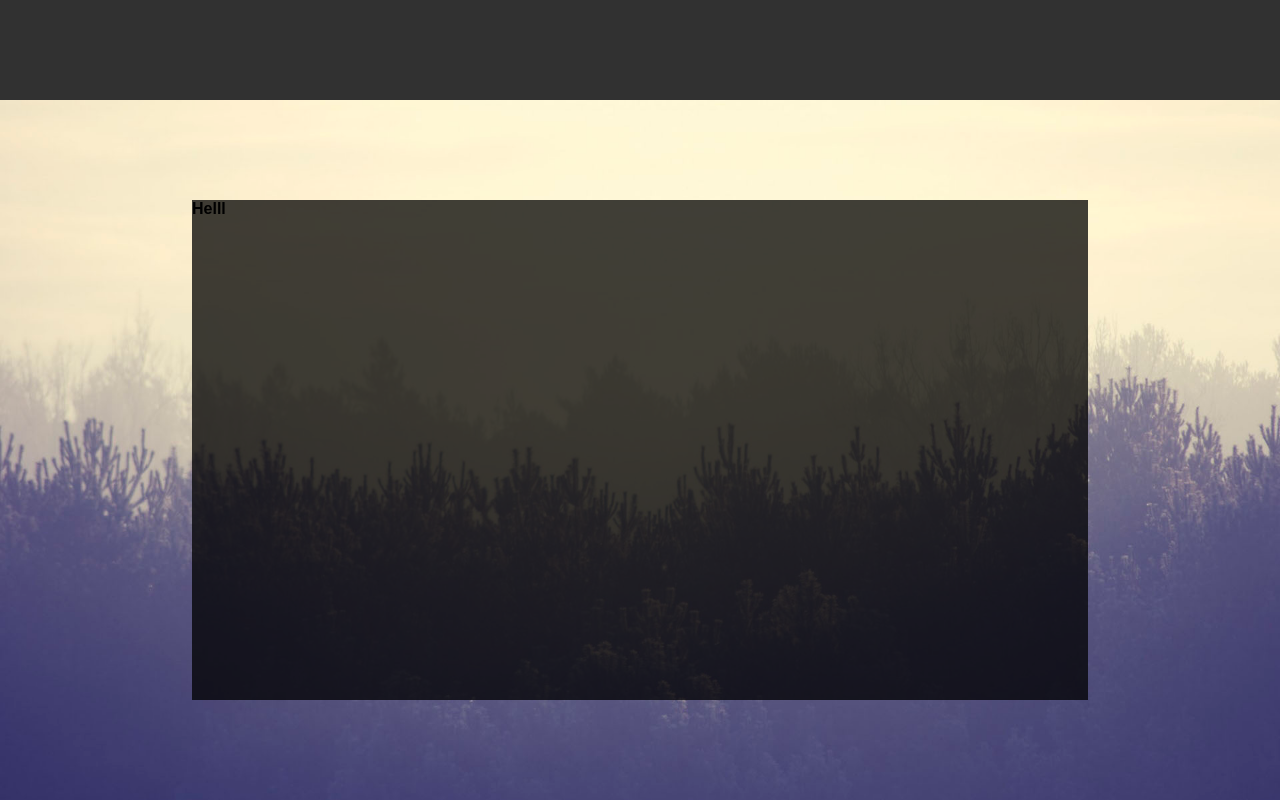
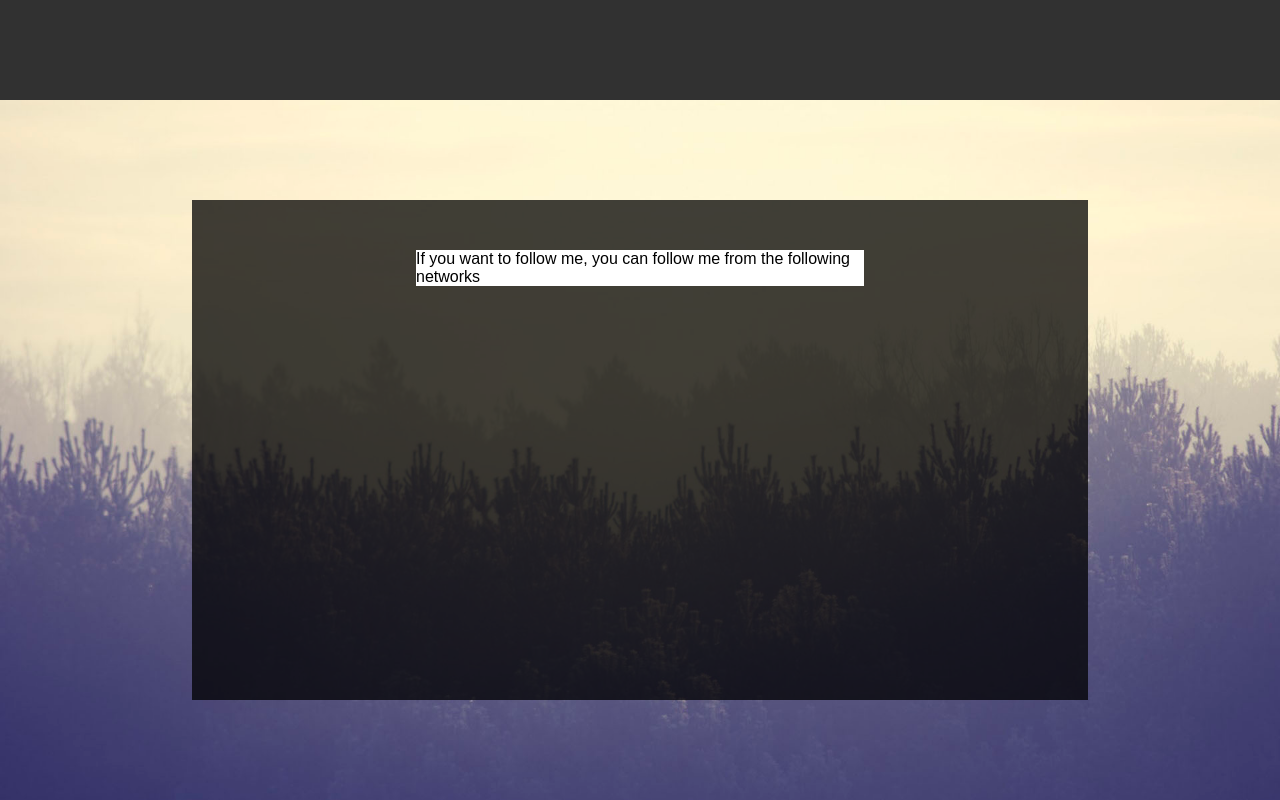
Before and after one commit to MahsumaRezai/MyProtfolio, a React (Create React App) app: page /CONTACT in a window 1280 px wide. Shown: the part 700-1500 px from the top of the page. Built offline with nearby package versions, Linux system fonts and the light colour scheme.

Commit message:
add for today

```diff
--- /dev/null
+++ b/src/Pages/Contact/Cart.js
@@ -0,0 +1,9 @@
+import React from 'react';
+import classes from './Cart.module.css'
+const Cart = props => {
+    return (
+        <div className={`${classes.card} ${props.className}`}>{props.children}</div>
+    )
+
+}
+export default Cart;
--- /dev/null
+++ b/src/Pages/Contact/Cart.module.css
@@ -0,0 +1,5 @@
+.card{
+    background: white;
+    width: 50%;
+    margin: auto;
+}
--- a/src/Pages/Contact/Contact.module.css
+++ b/src/Pages/Contact/Contact.module.css
@@ -3,5 +3,6 @@
     width: 70%;
     margin: auto;
     height: 500px;
+    padding-top: 50px
 
 }
--- a/src/Pages/Contact/Contacts.js
+++ b/src/Pages/Contact/Contacts.js
@@ -1,13 +1,24 @@
 import { Fragment } from "react";
 import React from 'react';
 import classes from './Contact.module.css'
+import Cart from "./Cart";
 
 
 const Contacts = (props) => {
     return (
         <Fragment>
             <div className={classes.contact} >
-                <h4>Helll</h4>
+                <Cart>
+                    <div>
+                        <div>
+                            <p>If you want to follow me, you can follow me from the following networks</p>
+                        </div>
+                        <div>
+
+                        </div>
+                    </div>
+                </Cart>
+
 
             </div>
         </Fragment>
--- a/src/Pages/Works/Action.js
+++ b/src/Pages/Works/Action.js
@@ -11,12 +11,9 @@ const Action = (props) => {
             <div>
                 <Text />
                 <Project />
-
                 <ProjectTwo />
                 <ProjectThree />
                 <ProjectFour />
-
-
 
             </div>
 
```
